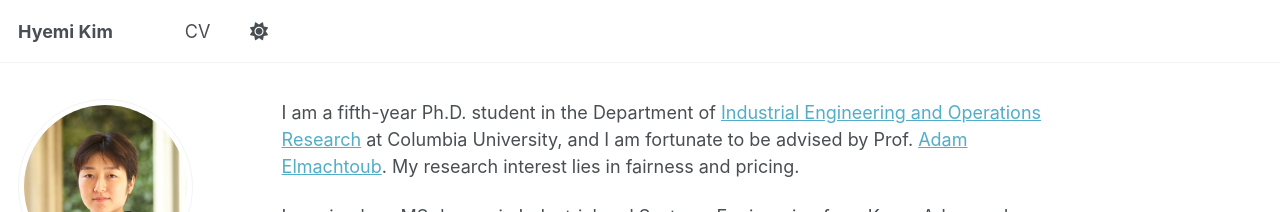
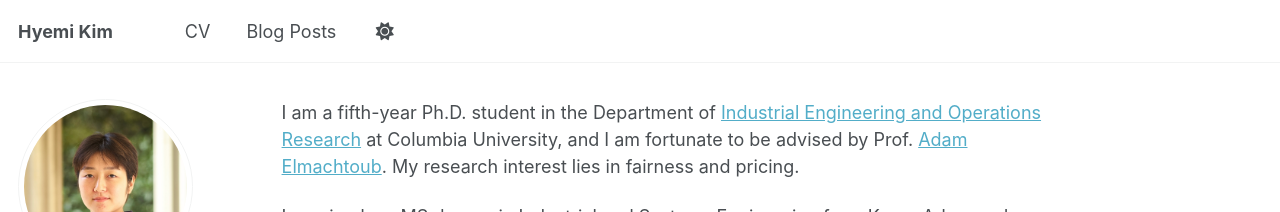
Before and after one commit to HyemiK1m/hyemik1m.github.io, a Jekyll site: the page built from _pages/about.md, in a window 1280 px wide. Shown: the top 212 px of the page. Built offline with Jekyll 4.4.1, drawn with Linux system fonts in a browser that asks for light colours; some web fonts are replaced; a script that is not in the unit is left out.

Commit message:
Uncomment Blog Posts navigation entry

```diff
--- a/_data/navigation.yml
+++ b/_data/navigation.yml
@@ -23,8 +23,8 @@ main:
   - title: "CV"
     url: /cv/
 
-  # - title: "Blog Posts"
-  #   url: /year-archive/
+  - title: "Blog Posts"
+    url: /posts/
 
   # - title: "CV"
   #   url: /cv-json/
```
